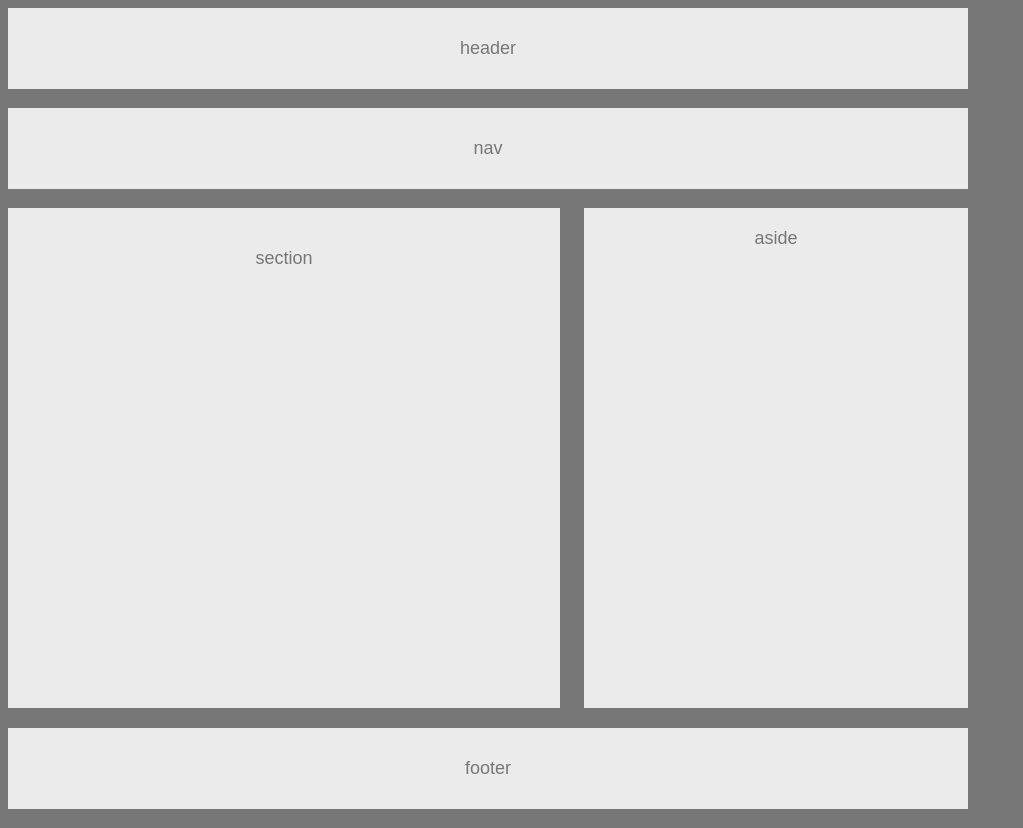
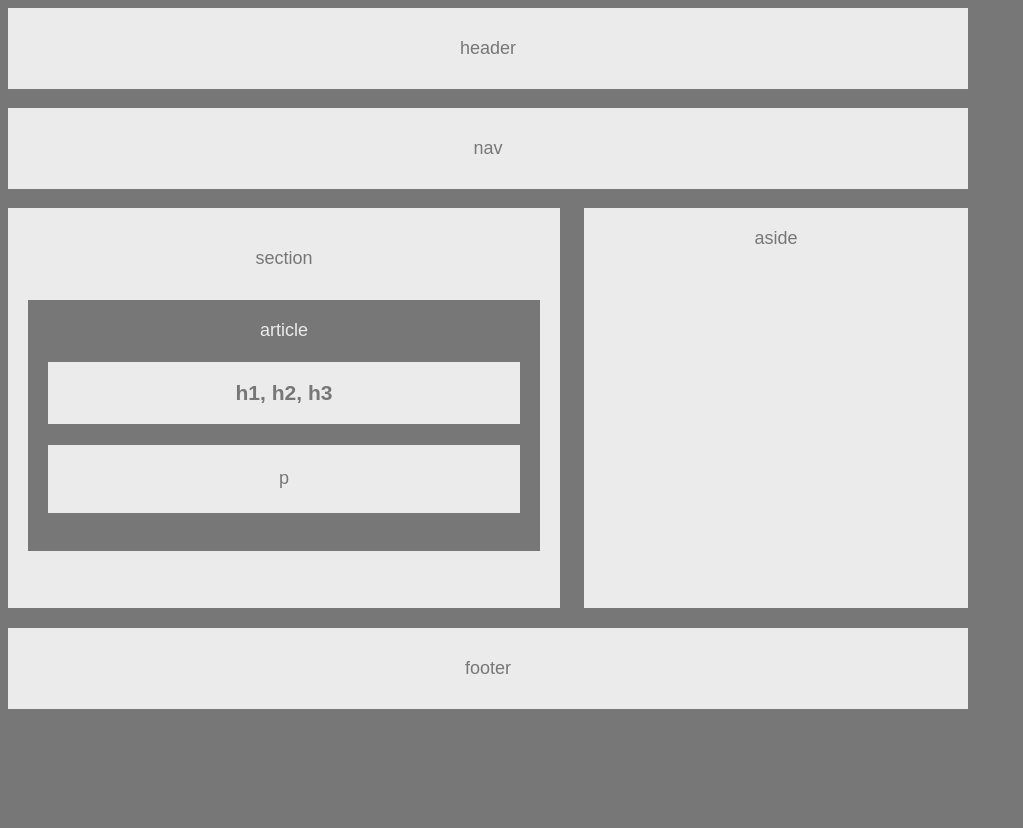
Before and after one commit to kburnssr/kburnssr.github.io, a plain HTML site: page index.html in a window 1280 px wide. Shown: the whole page, without its empty margins (0-1023 px from the left). After the commit the page ends 800 px from the top, so only its background shows below. Drawn offline with Linux system fonts and the light colour scheme.

Commit message:
Final version - added article, h1,h2,h3, and p

```diff
--- a/floats.css
+++ b/floats.css
@@ -36,7 +36,7 @@ section, aside {
 
 aside {
   float: right;
-    height: 500px;
+  height: 400px;
   width: 40%;
   text-decoration-color: #777;
   background: #ebebeb;
@@ -44,19 +44,27 @@ aside {
 
 #left {
   float: left;
-  height: 500px;
+  height: 400px;
   width: 57.5%;
   text-decoration-color: #777;
   background: #ebebeb;
  }
 
 article {
-    height: 300px;
-    margin-left: 10px;
-    text-decoration-color: #ebebeb;
+  padding: 4%;
+  color: #ebebeb;
   background: #777;
 }
-
+h1 {
+  padding: 4%;
+  color: #777;
+  background: #ebebeb;
+}
+p{
+  padding: 5%;
+  color: #777;
+  background: #ebebeb;
+}
 footer {
   clear: both;
   background: #ebebeb;
--- a/index.html
+++ b/index.html
@@ -9,15 +9,22 @@
     <header>
         header
     </header>
-
     <nav>
         nav
     </nav>
-
     <section id="left">
         <section>
             section
         </section>
+        <article>
+            article
+           <h1>
+               h1, h2, h3
+           </h1>
+           <p>
+               p
+           </p>
+        </article>
     </section>
     <aside>
         aside
```
Lines whose indentation alone changed are shown as unchanged.
